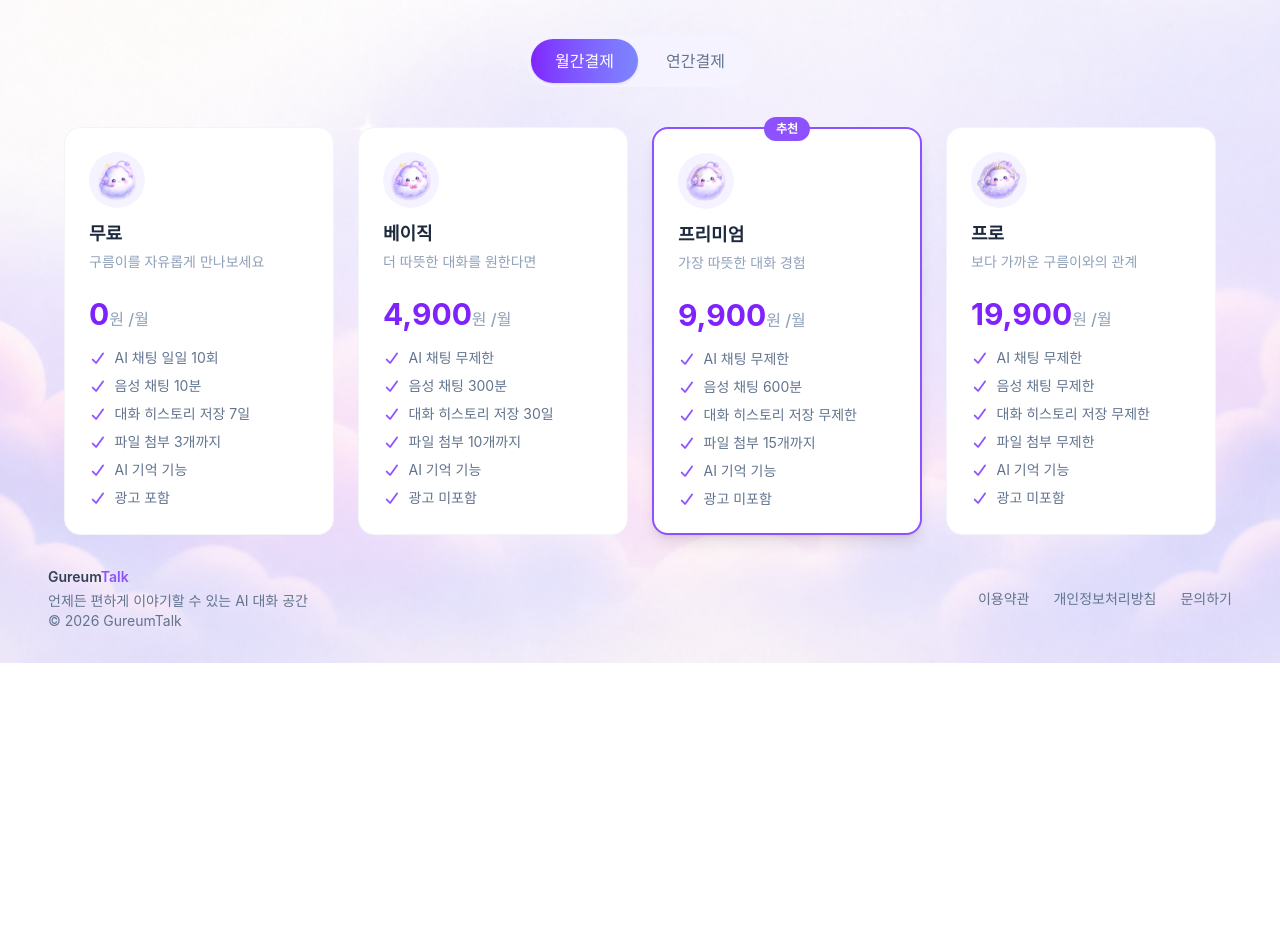
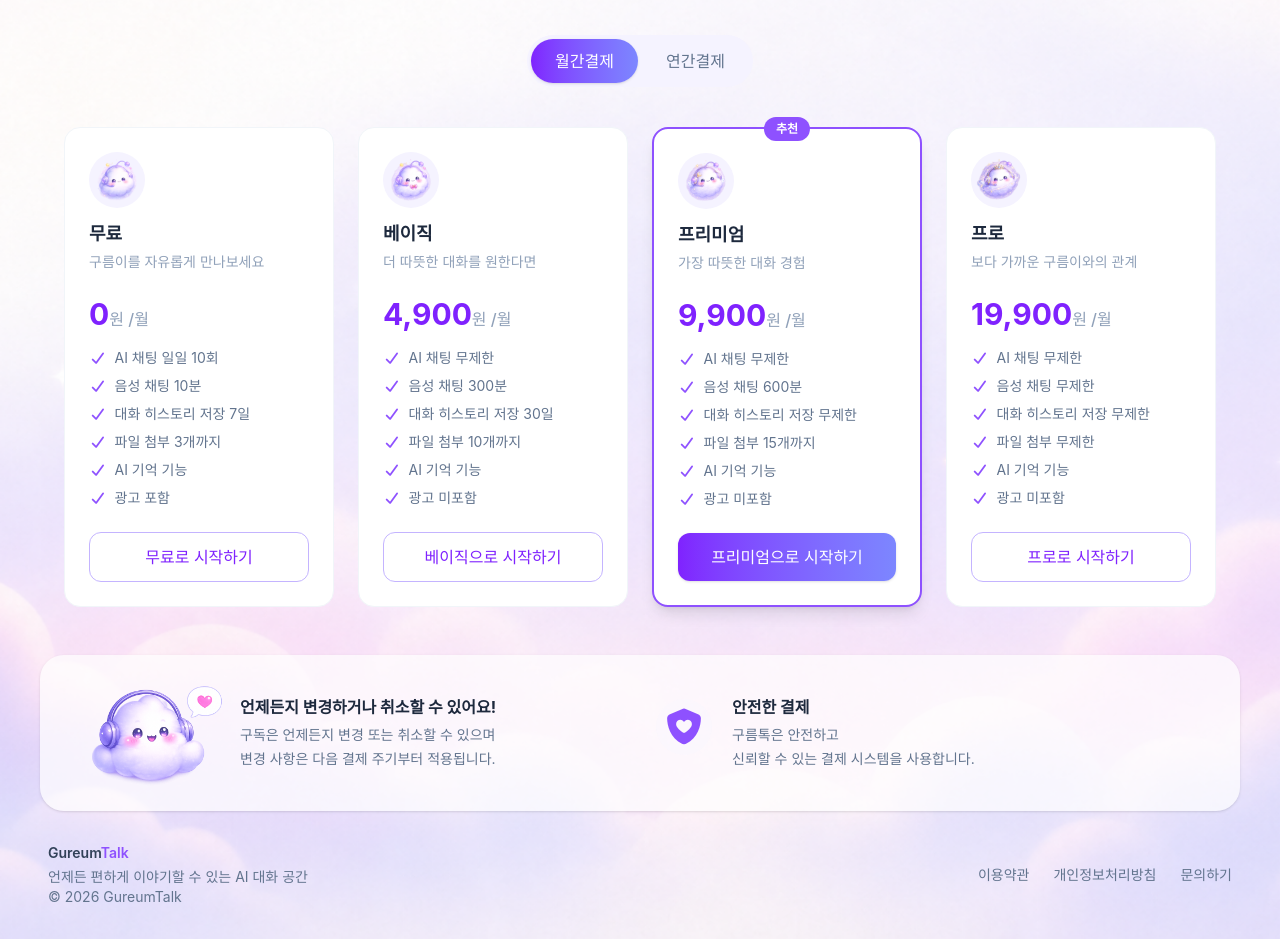
Before and after one commit to sojung627/gureum-talk, a React (Vite) app in the folder frontend/: page /plans in a window 1280 px wide. Shown: the part 300-1239 px from the top of the page. Before the commit the page ends 963 px from the top, so only its background shows below. Built offline with nearby package versions, Linux system fonts and the light colour scheme; no server answers.

Commit message:
요금제 페이지 제작중1

```diff
--- a/frontend/src/pages/plans/Plans.tsx
+++ b/frontend/src/pages/plans/Plans.tsx
@@ -6,50 +6,51 @@ type Plan = {
     name: string
     description: string
     price: number
-    recommended?: boolean
     image: string
     content: string[]
+    button: string
 }
 
 function Plans() {
-
   const [billingCycle, setBillingCycle] = useState<BillingCycle>('monthly')
+  const [selectedPlan, setSelectedPlan] = useState('프리미엄')
 
   const plans: Plan[] = [
     {
         name: '무료',
         description: '구름이를 자유롭게 만나보세요',
         price: 0,
-        image: '/images/gureum/GureumAI.png' ,
-        content: ['AI 채팅 일일 10회', '음성 채팅 10분', '대화 히스토리 저장 7일', '파일 첨부 3개까지', 'AI 기억 기능', '광고 포함']
+        image: '/images/gureum/GureumAI.png',
+        content: ['AI 채팅 일일 10회', '음성 채팅 10분', '대화 히스토리 저장 7일', '파일 첨부 3개까지', 'AI 기억 기능', '광고 포함'],
+        button: '무료로 시작하기'
     },
     {
         name: '베이직',
         description: '더 따뜻한 대화를 원한다면',
         price: 4900,
         image: '/images/gureum/GureumAI_basic.png',
-        content: ['AI 채팅 무제한', '음성 채팅 300분', '대화 히스토리 저장 30일', '파일 첨부 10개까지', 'AI 기억 기능', '광고 미포함']
+        content: ['AI 채팅 무제한', '음성 채팅 300분', '대화 히스토리 저장 30일', '파일 첨부 10개까지', 'AI 기억 기능', '광고 미포함'],
+        button: '베이직으로 시작하기'
     },
     {
         name: '프리미엄',
         description: '가장 따뜻한 대화 경험',
         price: 9900,
-        recommended: true,
         image: '/images/gureum/GureumAI_premium.png',
-        content: ['AI 채팅 무제한', '음성 채팅 600분', '대화 히스토리 저장 무제한', '파일 첨부 15개까지', 'AI 기억 기능', '광고 미포함']
-
+        content: ['AI 채팅 무제한', '음성 채팅 600분', '대화 히스토리 저장 무제한', '파일 첨부 15개까지', 'AI 기억 기능', '광고 미포함'],
+        button: '프리미엄으로 시작하기'
     },
     {
         name: '프로',
         description: '보다 가까운 구름이와의 관계',
         price: 19900,
         image: '/images/gureum/GureumAI_pro.png',
-        content: ['AI 채팅 무제한', '음성 채팅 무제한', '대화 히스토리 저장 무제한', '파일 첨부 무제한', 'AI 기억 기능', '광고 미포함']
-
+        content: ['AI 채팅 무제한', '음성 채팅 무제한', '대화 히스토리 저장 무제한', '파일 첨부 무제한', 'AI 기억 기능', '광고 미포함'],
+        button: '프로로 시작하기'
     },
   ]
 
-    return(
+  return (
     <>
       {/* 제목 */}
       <div className="text-center mt-12 text-5xl font-semibold leading-[1.4] tracking-tight text-slate-800 lg:text-5xl">
@@ -93,14 +94,18 @@ function Plans() {
 
       {/* 요금제 */}
       <div className="grid grid-cols-1 gap-6 mt-10 px-6 md:grid-cols-2 lg:grid-cols-4 max-w-[1200px] mx-auto">
-          {plans.map((plan) => (
+        {plans.map((plan) => {
+          const isSelected = selectedPlan === plan.name
+
+          return (
             <div
               key={plan.name}
-              className={`relative rounded-2xl border bg-white p-6 ${
-                  plan.recommended ? 'border-2 border-violet-500 shadow-lg' : 'border-slate-100'
+              onClick={() => setSelectedPlan(plan.name)}
+              className={`relative cursor-pointer rounded-2xl border bg-white p-6 transition ${
+                isSelected ? 'border-2 border-violet-500 shadow-lg' : 'border-slate-100'
               }`}
             >
-              {plan.recommended && (
+              {isSelected && (
                 <span className="absolute -top-3 left-1/2 -translate-x-1/2 rounded-full bg-violet-500 px-3 py-1 text-xs font-semibold text-white">
                   추천
                 </span>
@@ -121,11 +126,54 @@ function Plans() {
                   </p>
                 ))}
               </div>
+              <button
+                type="button"
+                className={`mt-6 w-full rounded-xl py-3 text-sm font-semibold transition ${
+                  isSelected
+                    ? 'bg-gradient-to-r from-violet-600 to-indigo-400 text-white shadow'
+                    : 'border border-violet-300 text-violet-600 hover:bg-violet-50'
+                }`}
+              >
+                {plan.button}
+              </button>
             </div>
-          ))}
+          )
+        })}
       </div>
 
+      {/* 안내 박스 */}
+      <div className="mt-12 mx-6 max-w-[1200px] rounded-3xl bg-white/70 shadow-sm p-10 lg:mx-auto">
+        <div className="grid grid-cols-1 gap-8 md:grid-cols-2">
+          <div className="relative flex items-center gap-5 pl-40">
+            <img
+              src="/images/gureum/Gureum_img01.png"
+              alt="구름이"
+              className="absolute left-0 top-1/2 h-36 w-36 -translate-y-1/2 object-contain"
+            />
+            <div>
+              <h4 className="text-base font-bold text-slate-800">언제든지 변경하거나 취소할 수 있어요!</h4>
+              <p className="mt-1 text-sm leading-6 text-slate-500">
+                구독은 언제든지 변경 또는 취소할 수 있으며 <br />
+                변경 사항은 다음 결제 주기부터 적용됩니다.
+              </p>
+            </div>
+          </div>
+
+          <div className="flex items-center gap-5">
+            <div className="mb-3 flex h-14 w-14 items-center justify-center rounded-full bg-violet-50/30">
+              <i className="fa-solid fa-shield-heart text-violet-500 text-4xl" />
+            </div>
+            <div>
+              <h4 className="text-base font-bold text-slate-800">안전한 결제</h4>
+              <p className="mt-1 text-sm leading-6 text-slate-500">
+                구름톡은 안전하고<br />
+                신뢰할 수 있는 결제 시스템을 사용합니다.
+              </p>
+            </div>
+          </div>
+        </div>
+      </div>
     </>
-    );
+  )
 }
 export default Plans
```
Also changed, not shown: frontend/public/images/gureum/Gureum_img01.png (added). Lines whose indentation alone changed are shown as unchanged.
